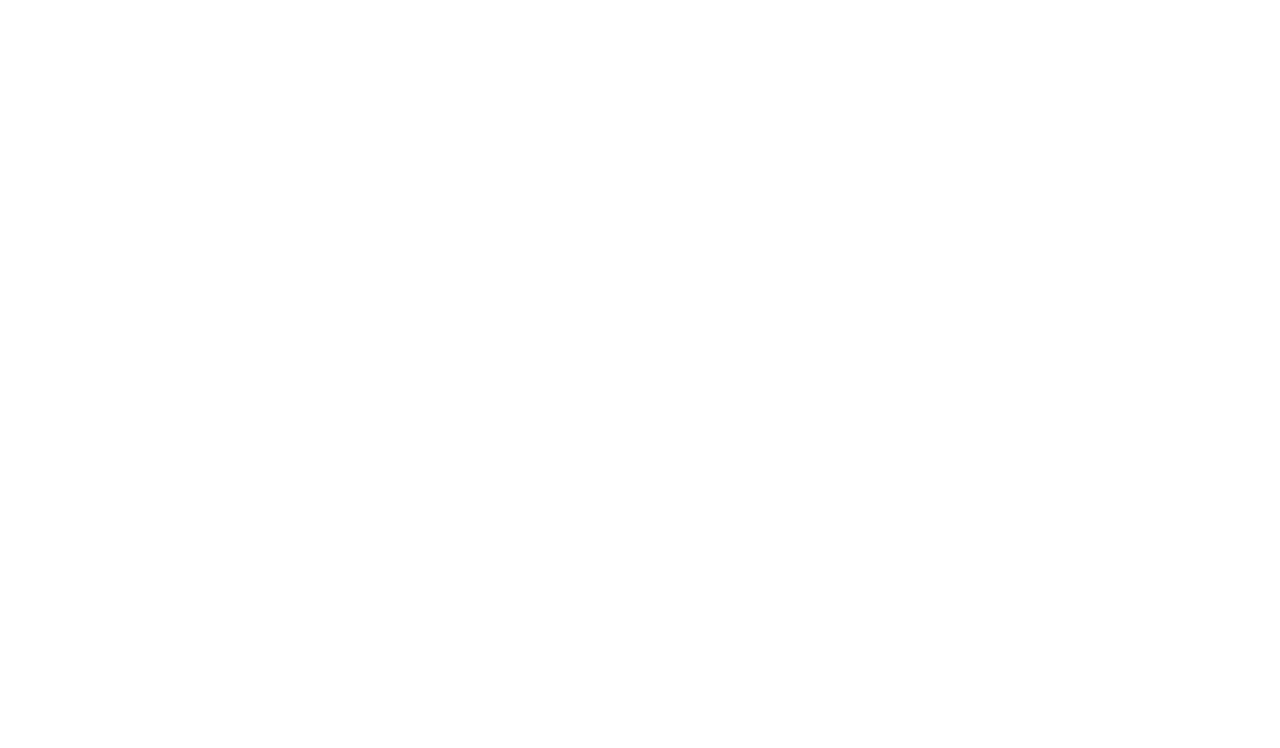
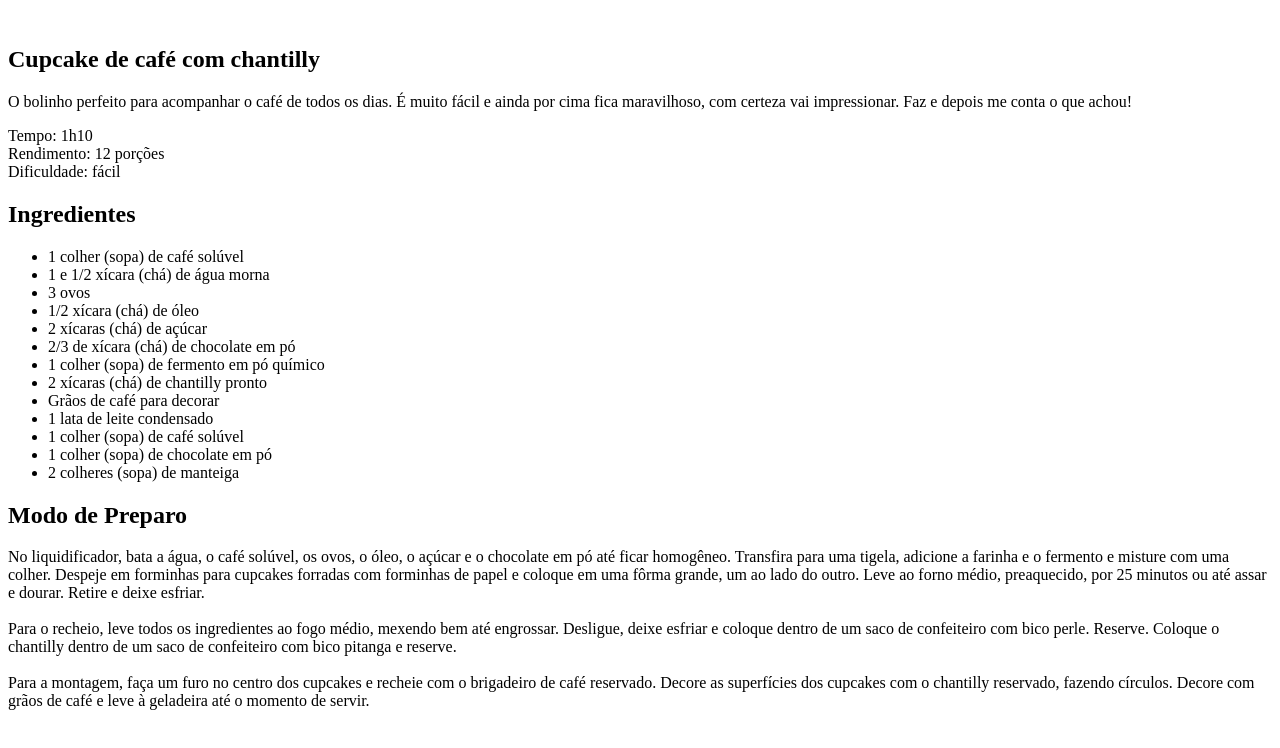
Before and after one commit to f4k3fun/pagina-de-receita, a plain HTML site: page index.html in a window 1280 px wide. Drawn offline with Linux system fonts and the light colour scheme.

Commit message:
iniciando a estrutura html

```diff
--- a/index.html
+++ b/index.html
@@ -7,6 +7,57 @@
   <link rel="stylesheet" src="./style.css">
 </head>
 <body>
+  <div id="page">
+    <img src="" alt="">
+    <main>
 
+      <section id="about">
+        <h1>Cupcake de café com chantilly</h1>
+        <p>O bolinho perfeito para acompanhar o café de todos os dias. É muito fácil e ainda por cima fica maravilhoso, com certeza
+        vai impressionar. Faz e depois me conta o que achou!</p>
+
+        <p>
+          Tempo: 1h10 <br>
+          Rendimento: 12 porções<br>
+          Dificuldade: fácil
+        </p>
+
+      </section>
+
+      <section id="ingredients">
+        <h2>Ingredientes</h2>
+        <ul>
+          <li>1 colher (sopa) de café solúvel</li>
+          <li>1 e 1/2 xícara (chá) de água morna</li>
+          <li>3 ovos</li>
+          <li>1/2 xícara (chá) de óleo</li>
+          <li>2 xícaras (chá) de açúcar</li>
+          <li>2/3 de xícara (chá) de chocolate em pó</li>
+          <li>1 colher (sopa) de fermento em pó químico</li>
+          <li>2 xícaras (chá) de chantilly pronto</li>
+          <li>Grãos de café para decorar</li>
+          <li>1 lata de leite condensado</li>
+          <li>1 colher (sopa) de café solúvel</li>
+          <li>1 colher (sopa) de chocolate em pó</li>
+          <li>2 colheres (sopa) de manteiga</li>
+        </ul>
+      </section>
+
+      <section id="preparetion">
+        <h2>Modo de Preparo</h2>
+        <p>No liquidificador, bata a água, o café solúvel, os ovos, o óleo, o açúcar e o chocolate em pó até ficar homogêneo.
+        Transfira para uma tigela, adicione a farinha e o fermento e misture com uma colher. Despeje em forminhas para cupcakes
+        forradas com forminhas de papel e coloque em uma fôrma grande, um ao lado do outro. Leve ao forno médio, preaquecido,
+        por 25 minutos ou até assar e dourar. Retire e deixe esfriar.<br><br>
+        Para o recheio, leve todos os ingredientes ao fogo médio, mexendo bem até engrossar. Desligue, deixe esfriar e coloque
+        dentro de um saco de confeiteiro com bico perle. Reserve. Coloque o chantilly dentro de um saco de confeiteiro com bico
+        pitanga e reserve.<br><br>
+        Para a montagem, faça um furo no centro dos cupcakes e recheie com o brigadeiro de café reservado. Decore as superfícies
+        dos cupcakes com o chantilly reservado, fazendo círculos. Decore com grãos de café e leve à geladeira até o momento de
+        servir.</p>
+      </section>
+    </main>
+
+  </div>
 </body>
 </html>
```
